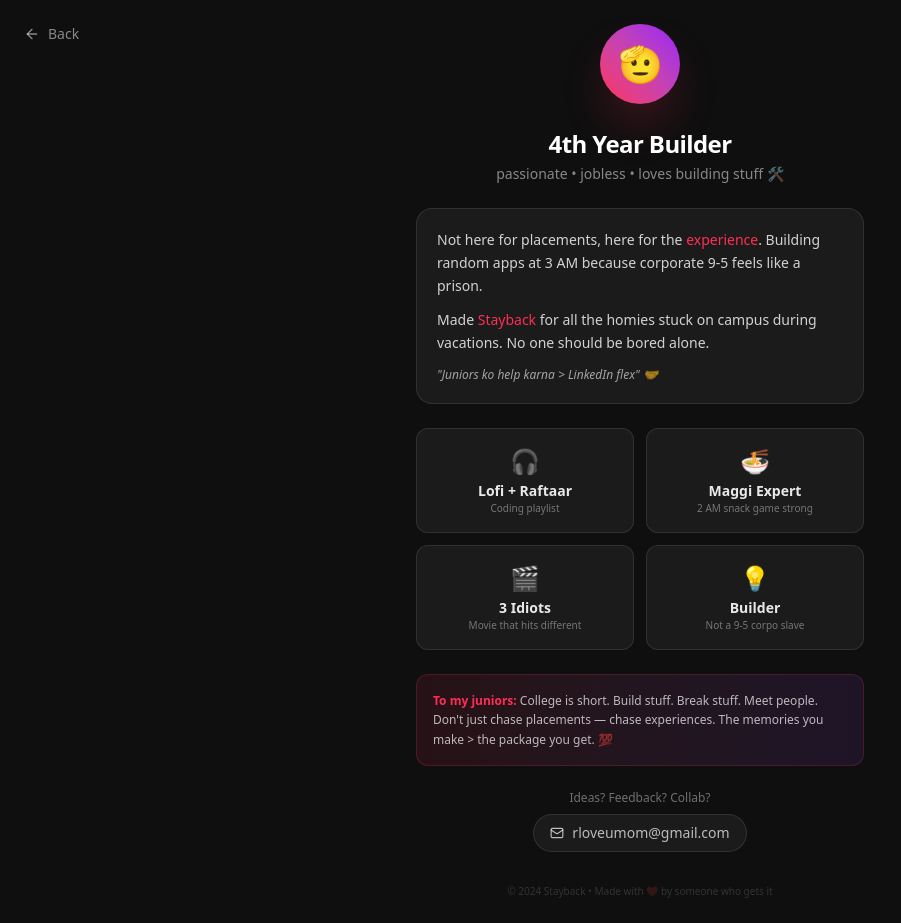
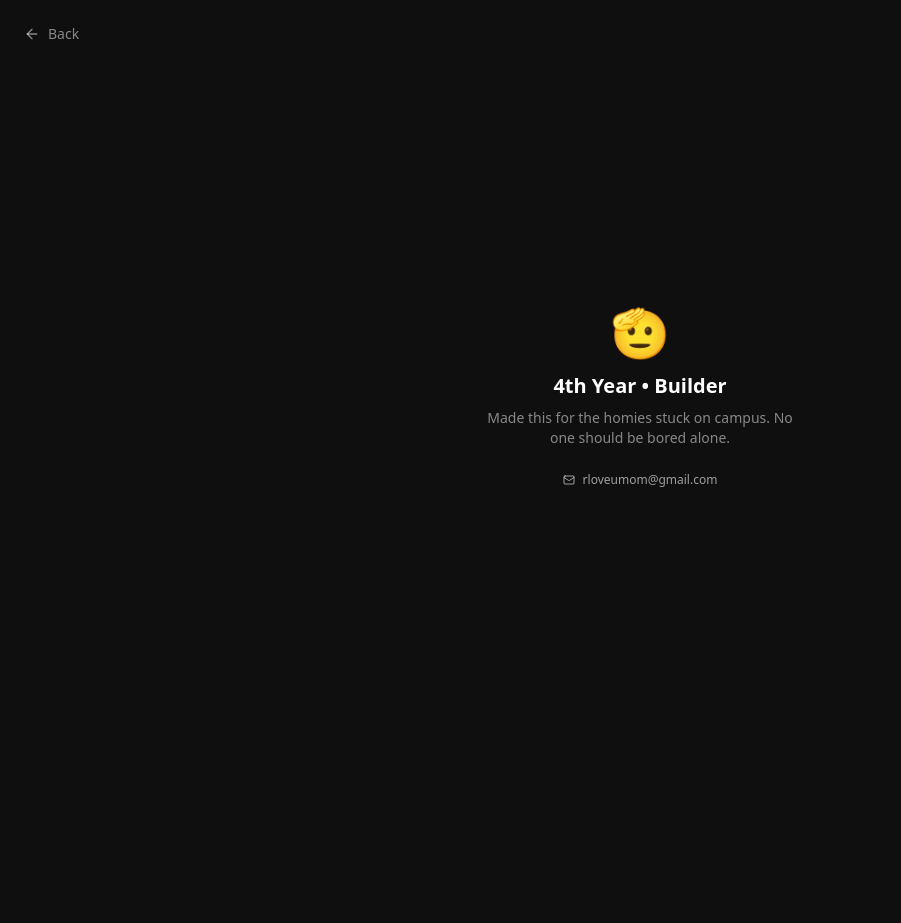
Before and after one commit to pranav172/stayBack, a Next.js app: page /about in a window 1280 px wide. Shown: the whole page, without its empty margins (0-901 px from the left). After the commit the page ends 800 px from the top, so only its background shows below. Built offline with nearby package versions, Linux system fonts and the light colour scheme.

Commit message:
Simplified About page - minimal, no scrolling

```diff
--- a/app/about/page.tsx
+++ b/app/about/page.tsx
@@ -1,110 +1,29 @@
 import Link from 'next/link'
 import { ArrowLeft, Mail } from 'lucide-react'
-
-const vibeCheck = [
-    {
-        emoji: '🎧',
-        value: 'Lofi + Raftaar',
-        label: 'Coding playlist'
-    },
-    {
-        emoji: '🍜',
-        value: 'Maggi Expert',
-        label: '2 AM snack game strong'
-    },
-    {
-        emoji: '🎬',
-        value: '3 Idiots',
-        label: 'Movie that hits different'
-    },
-    {
-        emoji: '💡',
-        value: 'Builder',
-        label: 'Not a 9-5 corpo slave'
-    }
-]
 
 export default function AboutPage() {
     return (
         <div className="min-h-screen bg-secondary text-white flex flex-col items-center justify-center p-6">
-            {/* Back Button */}
             <Link
                 href="/home"
-                className="absolute top-6 left-6 inline-flex items-center gap-2 text-white/50 hover:text-white transition-colors text-sm"
+                className="absolute top-6 left-6 text-white/50 hover:text-white transition-colors text-sm flex items-center gap-2"
             >
-                <ArrowLeft size={16} />
-                Back
+                <ArrowLeft size={16} /> Back
             </Link>
 
-            {/* Main Content */}
-            <div className="max-w-md w-full text-center">
-                {/* Avatar */}
-                <div className="mb-6">
-                    <div className="inline-flex items-center justify-center w-20 h-20 bg-gradient-to-tr from-primary to-purple-600 rounded-full text-4xl shadow-2xl shadow-primary/30">
-                        🫡
-                    </div>
-                </div>
+            <div className="text-center max-w-xs">
+                <div className="text-5xl mb-4">🫡</div>
+                <h1 className="text-xl font-bold">4th Year • Builder</h1>
+                <p className="text-white/50 text-sm mt-2">
+                    Made this for the homies stuck on campus. No one should be bored alone.
+                </p>
 
-                {/* Name & Title */}
-                <h1 className="text-2xl font-black tracking-tight">4th Year Builder</h1>
-                <p className="text-white/50 text-sm mt-1">passionate • jobless • loves building stuff 🛠️</p>
-
-                {/* Bio Card */}
-                <div className="mt-6 bg-white/5 border border-white/10 rounded-2xl p-5 text-left space-y-3">
-                    <p className="text-white/80 text-sm leading-relaxed">
-                        Not here for placements, here for the <span className="text-primary font-medium">experience</span>.
-                        Building random apps at 3 AM because corporate 9-5 feels like a prison.
-                    </p>
-                    <p className="text-white/80 text-sm leading-relaxed">
-                        Made <span className="text-primary font-medium">Stayback</span> for all the homies stuck
-                        on campus during vacations. No one should be bored alone.
-                    </p>
-                    <p className="text-white/60 text-xs italic">
-                        "Juniors ko help karna &gt; LinkedIn flex" 🤝
-                    </p>
-                </div>
-
-                {/* Vibe Check Grid */}
-                <div className="mt-6 grid grid-cols-2 gap-3">
-                    {vibeCheck.map((item, index) => (
-                        <div
-                            key={index}
-                            className="bg-white/5 border border-white/10 rounded-xl p-4 hover:bg-white/[0.07] hover:scale-[1.02] transition-all"
-                        >
-                            <span className="text-2xl">{item.emoji}</span>
-                            <p className="text-sm font-bold mt-1 text-white/90">{item.value}</p>
-                            <p className="text-[10px] text-white/40">{item.label}</p>
-                        </div>
-                    ))}
-                </div>
-
-                {/* Message to Juniors */}
-                <div className="mt-6 bg-gradient-to-r from-primary/10 to-purple-500/10 border border-primary/20 rounded-xl p-4 text-left">
-                    <p className="text-xs text-white/70 leading-relaxed">
-                        <span className="text-primary font-bold">To my juniors:</span> College is short.
-                        Build stuff. Break stuff. Meet people. Don't just chase placements —
-                        chase experiences. The memories you make &gt; the package you get. 💯
-                    </p>
-                </div>
-
-                {/* Contact */}
-                <div className="mt-6">
-                    <p className="text-xs text-white/40 mb-2">Ideas? Feedback? Collab?</p>
-                    <a
-                        href="mailto:rloveumom@gmail.com"
-                        className="inline-flex items-center gap-2 text-sm text-white/70 hover:text-white transition-colors bg-white/5 px-4 py-2 rounded-full border border-white/10"
-                    >
-                        <Mail size={14} />
-                        rloveumom@gmail.com
-                    </a>
-                </div>
-
-                {/* Footer */}
-                <div className="mt-8">
-                    <p className="text-white/15 text-[10px]">
-                        © 2024 Stayback • Made with ❤️ by someone who gets it
-                    </p>
-                </div>
+                <a
+                    href="mailto:rloveumom@gmail.com"
+                    className="mt-6 inline-flex items-center gap-2 text-xs text-white/60 hover:text-white transition-colors"
+                >
+                    <Mail size={12} /> rloveumom@gmail.com
+                </a>
             </div>
         </div>
     )
```
